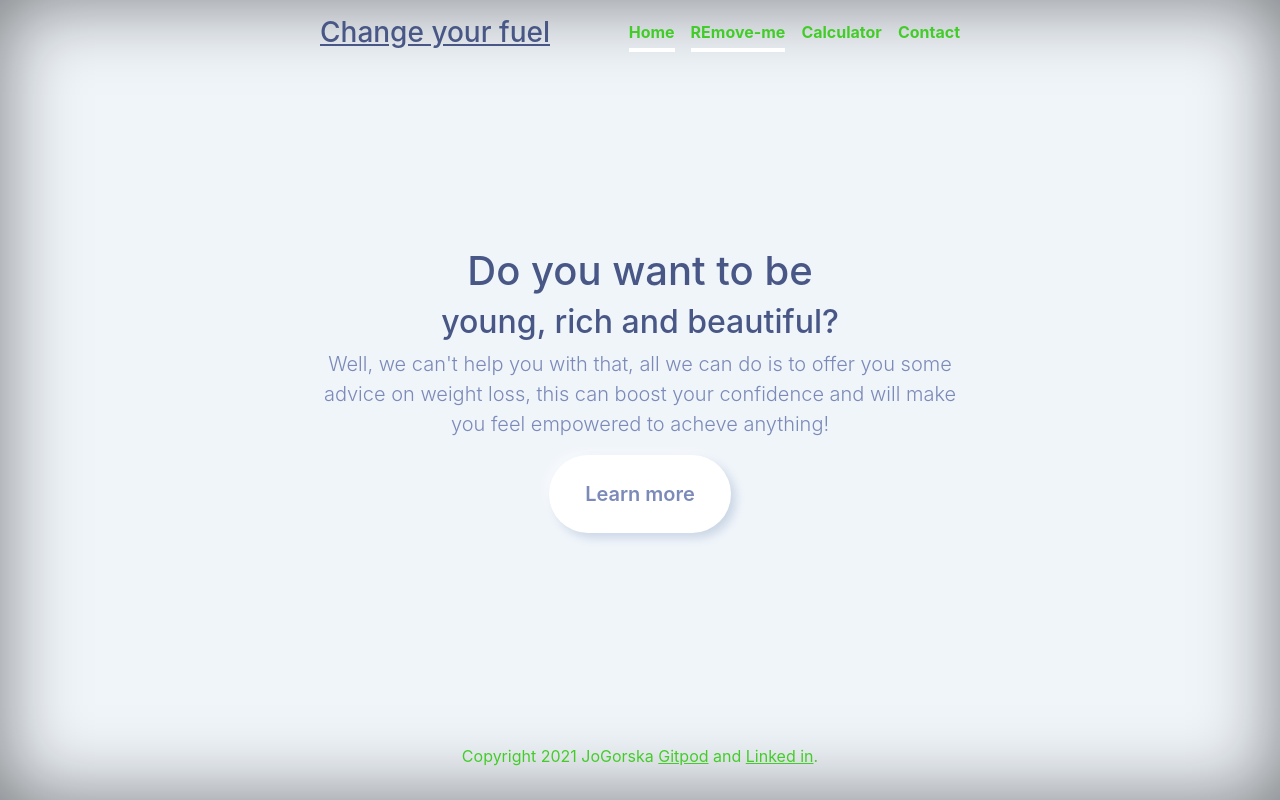
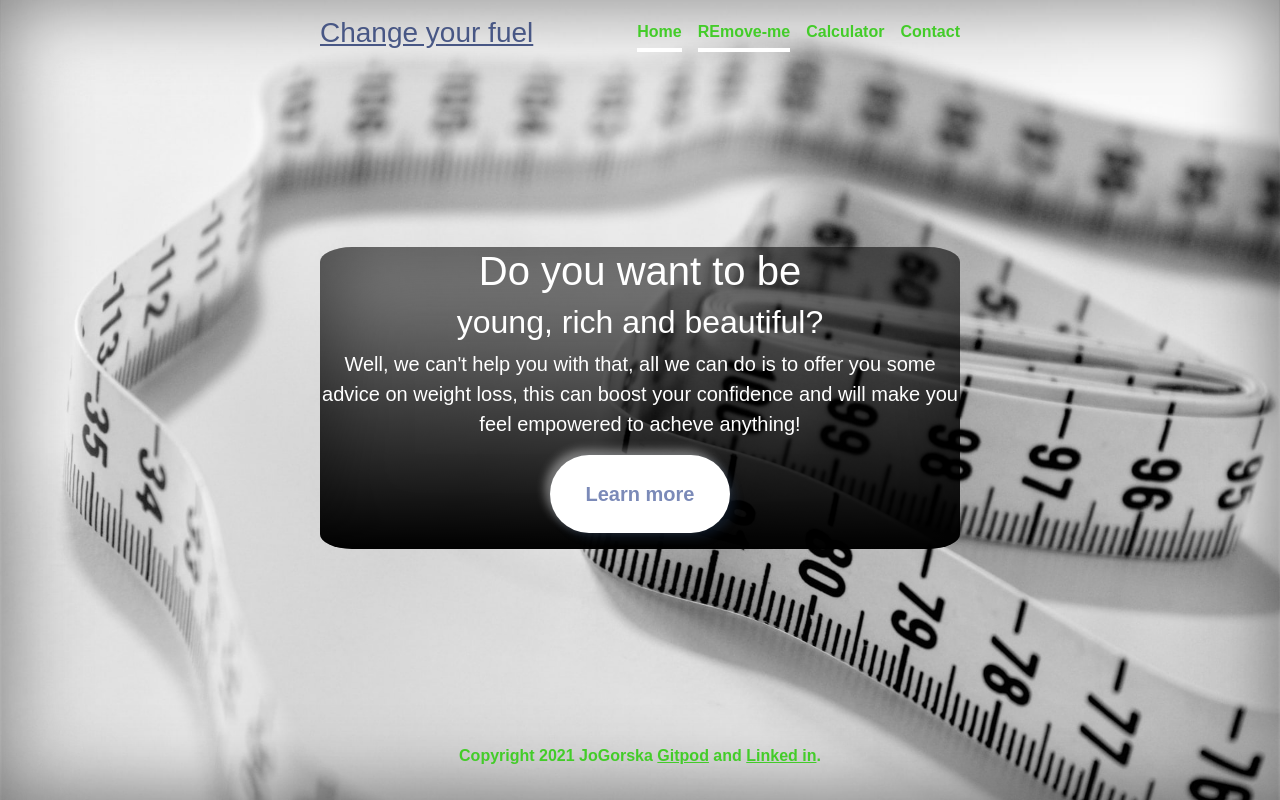
Before and after one commit to JoGorska/Keto-diet, a plain HTML site: page index.html in a window 1280 px wide. Drawn offline with nearby package versions, Linux system fonts and the light colour scheme; a web font is replaced by a local one.

Commit message:
Add various images to test background image

```diff
--- a/assets/css/style.css
+++ b/assets/css/style.css
@@ -10,17 +10,45 @@ https://www.w3schools.com/cssref/css3_pr_box-shadow.asp*/
 
 /* styling for index.html*/
 
-#background-img-scale {
+.background-img-scale {
   background:
   #f0f5fa
-  url('/workspace/Keto-diet/assets/css/style.css')
+  url('../images/neonbrand-5ddH9Y2accI-unsplash.jpg')
   center/cover
-  no-repeat
-  fixed
-  !important;
-
+  no-repeat;
 }
 
+.background-img-tape-short {
+  background:
+  #f0f5fa
+  url('../images/annie-spratt-Pa2EMnpJGVk-unsplash.jpg')
+  center/cover
+  no-repeat;
+}
+
+.background-img-tape-long {
+  background:
+  #f0f5fa
+  url('../images/siora-photography-cixohzDpNIo-unsplash\ \(1\).jpg')
+  center/cover
+  no-repeat;
+}
+
+.background-img-tape-hand {
+  background:
+  #f0f5fa
+  url('../images/jennifer-burk-ECXB0YAZ_zU-unsplash\ \(1\).jpg')
+  bottom/cover
+  no-repeat;
+}
+
+#main-container {
+
+    background: linear-gradient(to bottom, rgba(0,0,0,0.4), rgba(0, 0, 0, 0.99));
+    box-shadow: black;
+    border-radius: 5%;
+    color: white;
+}
 
 
 .my-box-shadow {
@@ -28,6 +56,29 @@ https://www.w3schools.com/cssref/css3_pr_box-shadow.asp*/
 
 }
 
+/*My classess to be used to hide elements when the page first load*/
+
+
+.my-invisible {
+  visibility: hidden;
+  position: absolute;
+}
+
+/* Classes for fonts*/
+
+.my-heading-font {
+font-family: 'Baumans', cursive;
+}
+
+.my-plain-text-font {
+font-family: 'Kodchasan', sans-serif;
+}
+
+/* class for font weight bold*/
+.my-fw-bold {
+font-weight: bold
+!important;
+}
 /*
 Here starts styling for honest.html
 */
@@ -65,21 +116,3 @@ https://www.w3schools.com/css/css_align.asp */
 .rounded-corners {
   border-radius: 25px;
 }
-/*My classess to be used to hide elements when the page first load*/
-
-
-.my-invisible {
-    visibility: hidden;
-    position: absolute;
-  }
-.my-heading-font {
-  font-family: 'Baumans', cursive;
-}
-
-.my-plain-text-font {
-  font-family: 'Kodchasan', sans-serif;
-}
-
-.my-fw-bold {
-  font-weight: bold;
-}
--- a/index.html
+++ b/index.html
@@ -53,7 +53,7 @@
 
     <title>Change your Fuel</title>
   </head>
-  <body id="background-img-scale" class="d-flex h-100 text-center ">
+  <body class="d-flex h-100 text-center background-img-tape-long my-plain-text-font my-fw-bold">
 
     <!--Nav bar-->
 
@@ -73,9 +73,9 @@
       </header>
 
       <!--Main-->
-      <main id="main-container" class="">
-        <h1>Do you want to be</h1>
-        <h2>young, rich and beautiful?</h2>
+      <main id="main-container" class="my-box-shadow text-white">
+        <h1 class="text-white">Do you want to be</h1>
+        <h2 class="text-white">young, rich and beautiful?</h2>
         <p class="lead">Well, we can't help you with that, all we can do is to offer you some advice on weight loss, this can boost your confidence and will make you feel empowered to acheve anything!</p>
         <p class="lead">
           <a id="learn-more" href="#" class="btn btn-lg btn-success old border-white bg-white">Learn more</a>
```
Also changed, not shown: assets/images/annie-spratt-Pa2EMnpJGVk-unsplash.jpg (added), assets/images/jennifer-burk-ECXB0YAZ_zU-unsplash (1).jpg (added), assets/images/siora-photography-cixohzDpNIo-unsplash (1).jpg (added).
